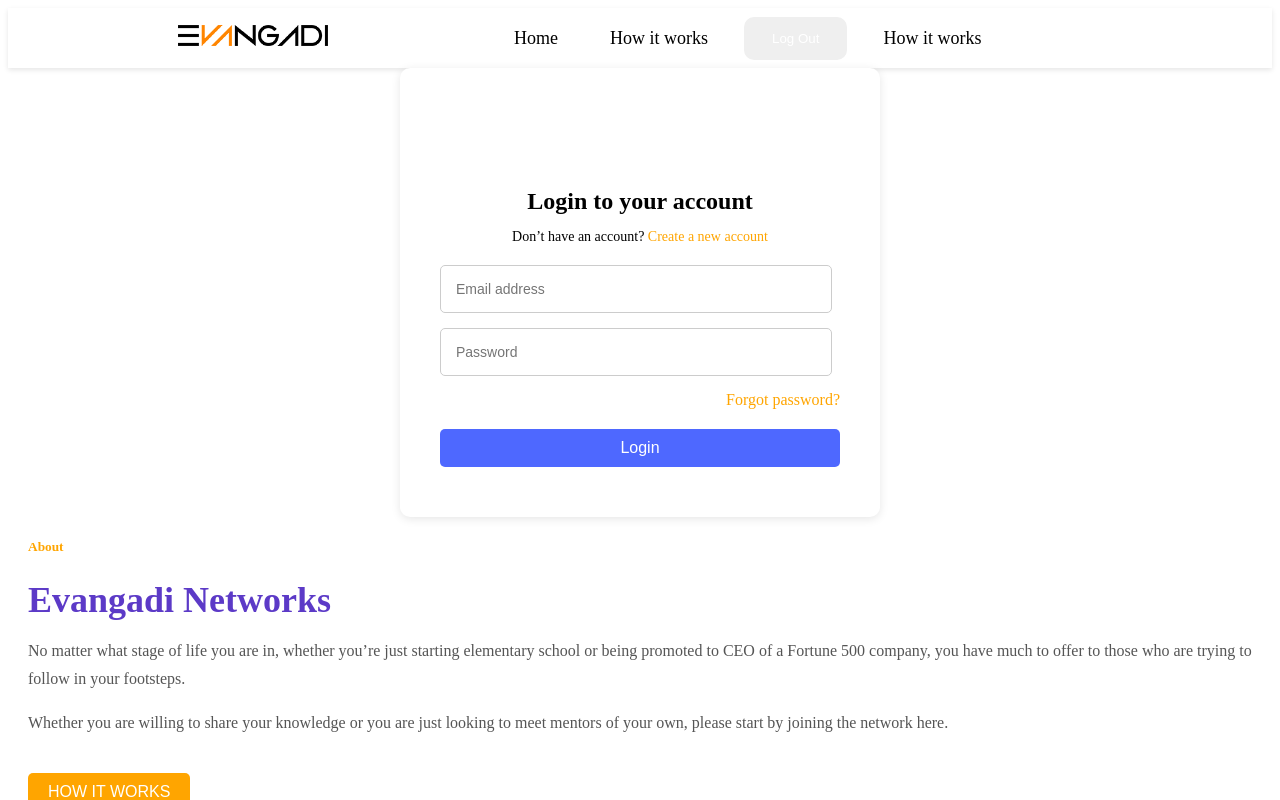
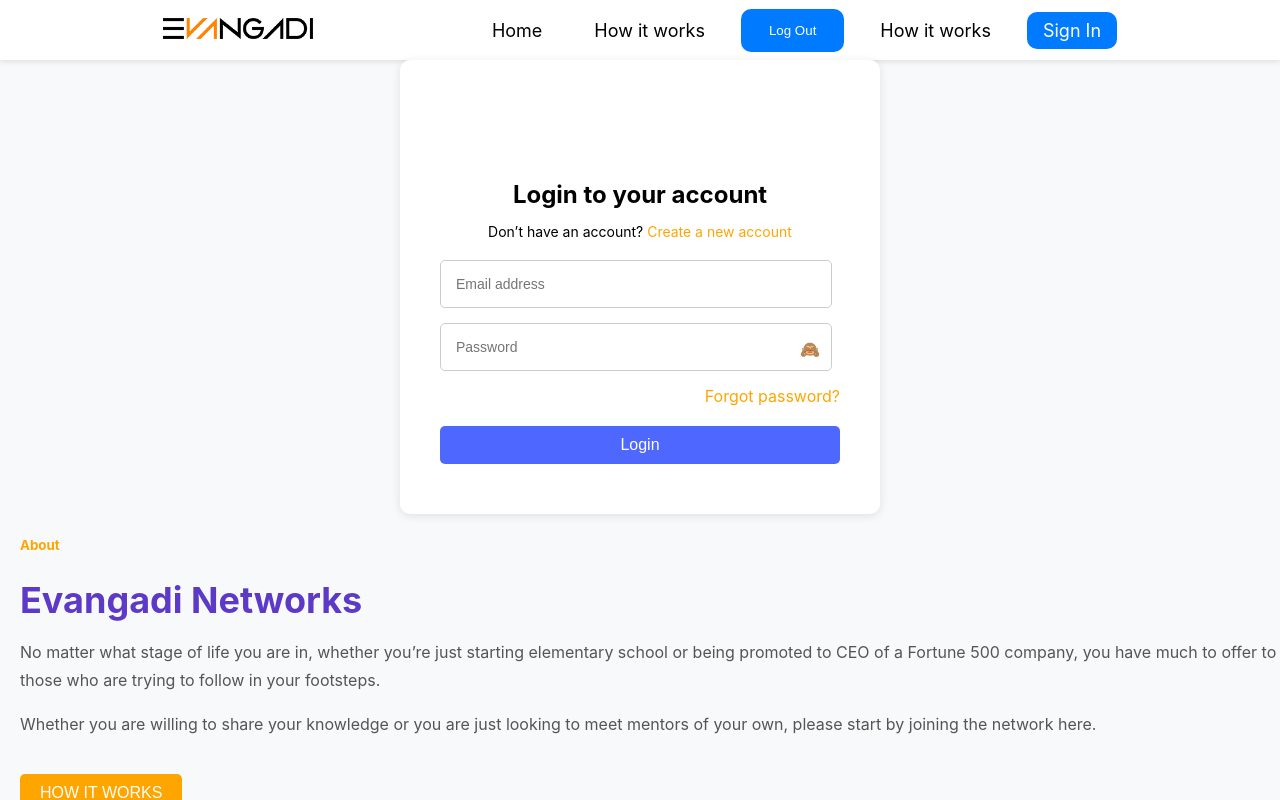
Before and after one commit to henokyohanes/Evangadi-Forum, a React (Vite) app in the folder Frontend/: page / in a window 1280 px wide. Shown: the top 800 px of the page. Built offline with nearby package versions, Linux system fonts and the light colour scheme.

Commit message:
login component functionality updated and global styling implemented.

```diff
--- a/Frontend/package.json
+++ b/Frontend/package.json
@@ -13,10 +13,13 @@
     "@fortawesome/fontawesome-common-types": "^6.7.1",
     "@fortawesome/free-solid-svg-icons": "^6.7.0",
     "@fortawesome/react-fontawesome": "^0.2.2",
+    "axios": "^1.7.7",
     "react": "^18.3.1",
     "react-dom": "^18.3.1",
     "react-icons": "^5.3.0",
-    "react-router-dom": "^6.28.0"
+    "react-router-dom": "^6.28.0",
+    "react-toastify": "^10.0.6",
+    "sweetalert2": "^11.14.5"
   },
   "devDependencies": {
     "@eslint/js": "^9.13.0",
--- a/Frontend/src/App.css
+++ b/Frontend/src/App.css
@@ -0,0 +1,14 @@
+:root {
+    --primary-color: #007bff;
+    --primary-shade: #d49644;
+    --button-color: linear-gradient(310deg, #007bff, #007bff);
+    --Text-color: linear-gradient(310deg, #000000, #e33f00);
+}
+
+
+body {
+    font-family: 'Inter', sans-serif;
+    background: #f8f9fa;
+    margin: 0;
+    padding: 0;
+}
--- a/Frontend/src/Components/Login/Login.jsx
+++ b/Frontend/src/Components/Login/Login.jsx
@@ -1,19 +1,99 @@
-import React from "react";
+// eslint-disable-next-line no-unused-vars
+import React, { useState } from "react";
 import styles from "./Login.module.css";
+import { Link } from "react-router-dom";
+import axiosBaseURL from "../../Utility/axios";
+import Swal from "sweetalert2";
+import { toast, ToastContainer } from "react-toastify";
+import "react-toastify/dist/ReactToastify.css";
 
+// eslint-disable-next-line react/prop-types
 const Login = ({ onToggle }) => {
+  const [formData, setFormData] = useState({
+    email: "",
+    password: "",
+  });
+  const [showPassword, setShowPassword] = useState(false); // State to toggle password visibility
+
+  const handleChange = (e) => {
+    setFormData({ ...formData, [e.target.name]: e.target.value });
+  };
+
+  // Form validation using toast for errors
+  const validateForm = () => {
+    const { email, password } = formData;
+
+    if (!email) {
+      toast.error("Please provide an email address.", {
+        position: toast.POSITION.TOP_RIGHT,
+      });
+      return false;
+    }
+
+    if (!password) {
+      toast.error("Please provide a password.", {
+        position: toast.POSITION.TOP_RIGHT,
+      });
+      return false;
+    }
+
+    return true; // Form is valid
+  };
+
+  // Handler for form submission
+  const handleSubmit = async (e) => {
+    e.preventDefault();
+
+    // Validate form before submitting
+    if (!validateForm()) {
+      return; // Stop form submission if validation fails
+    }
+
+    try {
+      const response = await axiosBaseURL.post("/users/login", {
+        email: formData.email,
+        password: formData.password,
+      });
+
+      // Show SweetAlert2 on successful login
+      Swal.fire({
+        title: "Good job!",
+        text: "Login Successful",
+        icon: "success",
+      });
+
+      // Save token and navigate to another page
+      localStorage.setItem("token", response.data.token);
+      setTimeout(() => {
+        window.location.href = "/";
+      }, 2000);
+    } catch (error) {
+      // Handle error, show error message using SweetAlert2
+      Swal.fire({
+        title: "Oops!",
+        text: error?.response?.data?.msg || "Login failed",
+        icon: "error",
+      });
+    }
+  };
+
+  // Toggle password visibility
+  const togglePasswordVisibility = () => {
+    setShowPassword(!showPassword);
+  };
 
   return (
     <div className={styles.loginContainer}>
+      <ToastContainer />
       <h2 className={styles.title}>Login to your account</h2>
       <p className={styles.subtitle}>
         Don’t have an account?{" "}
-        <a onClick={onToggle} className={styles.createAccount}>
+        <Link to="" onClick={onToggle} className={styles.createAccount}>
           Create a new account
-        </a>
+        </Link>
       </p>
       {/* Login Form */}
-      <form className={styles.loginForm}>
+      <form className={styles.loginForm} onSubmit={handleSubmit}>
         <div className={styles.inputGroup}>
           {/* Email input section */}
           <input
@@ -21,6 +101,8 @@ const Login = ({ onToggle }) => {
             name="email"
             className={styles.input}
             placeholder="Email address"
+            value={formData.email}
+            onChange={handleChange}
             required
           />
         </div>
@@ -28,15 +110,19 @@ const Login = ({ onToggle }) => {
           <div className={styles.passwordWrapper}>
             {/* Password input section */}
             <input
-              type="password"
+              type={showPassword ? "text" : "password"}
               name="password"
               className={styles.input}
               placeholder="Password"
+              value={formData.password}
+              onChange={handleChange}
               required
             />
             <span
               className={styles.passwordToggleIcon}
+              onClick={togglePasswordVisibility}
             >
+              {showPassword ? "🙊" : "🙈"} {/* Eye icon to toggle */}
             </span>
           </div>
         </div>
--- /dev/null
+++ b/Frontend/src/Utility/axios.js
@@ -0,0 +1,8 @@
+import axios from "axios";
+
+const axiosBaseURL = axios.create({
+  baseURL: "https://evangadi-forum-2-yels.onrender.com" + "/api",
+});
+
+export default axiosBaseURL;
+export const axiosImageURL = "https://evangadi-forum-2-yels.onrender.com";
--- a/Frontend/src/main.jsx
+++ b/Frontend/src/main.jsx
@@ -1,9 +1,16 @@
-import { StrictMode } from 'react'
-import { createRoot } from 'react-dom/client'
-import App from './App.jsx'
+import { StrictMode } from "react";
+import { createRoot } from "react-dom/client";
+import { BrowserRouter } from "react-router-dom";
+import { ToastContainer } from "react-toastify";
+import App from "./App.jsx";
+import "react-toastify/dist/ReactToastify.css";
+import "./App.css";
 
-createRoot(document.getElementById('root')).render(
-  <StrictMode>
-    <App />
-  </StrictMode>,
-)
+createRoot(document.getElementById("root")).render(
+  <BrowserRouter>
+    <StrictMode>
+      <App />
+      <ToastContainer />
+    </StrictMode>
+  </BrowserRouter>
+);
```
Also changed, not shown: 1 other file (tests, documents, lock files or other folders).
